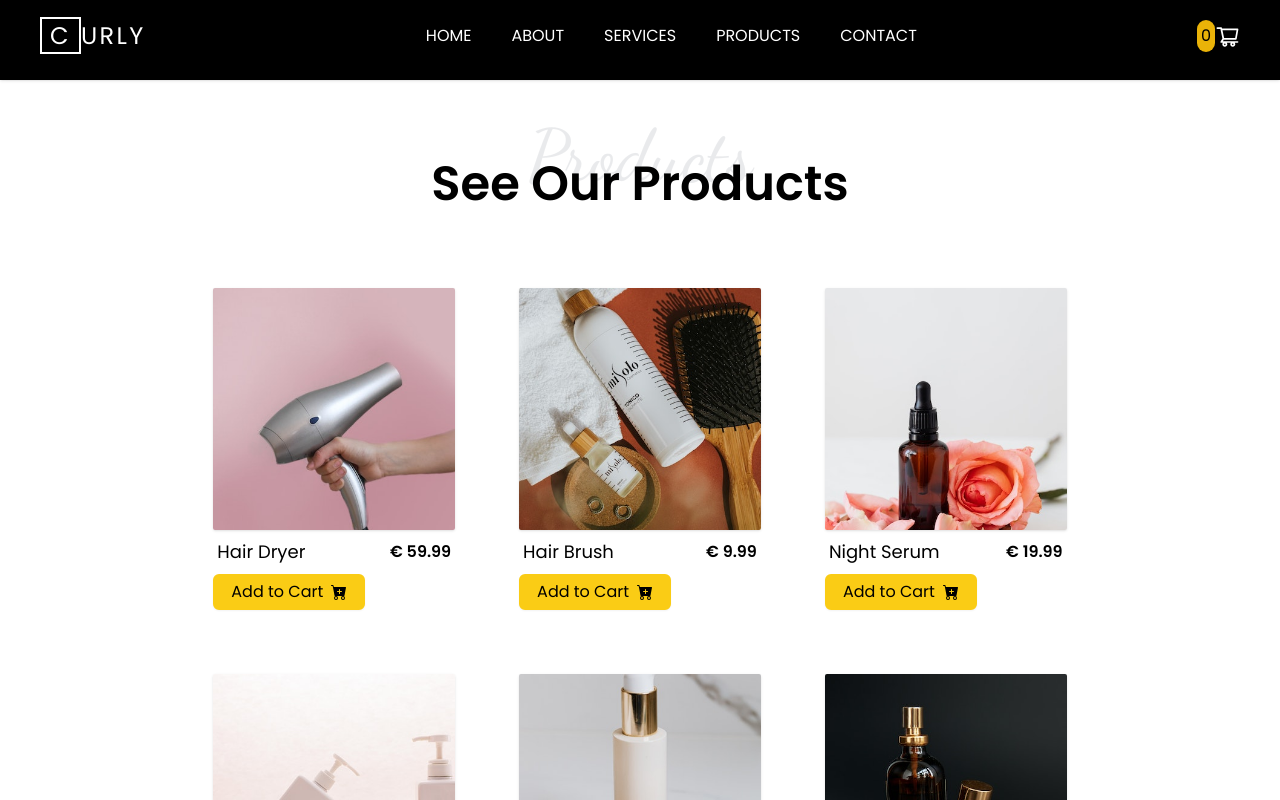
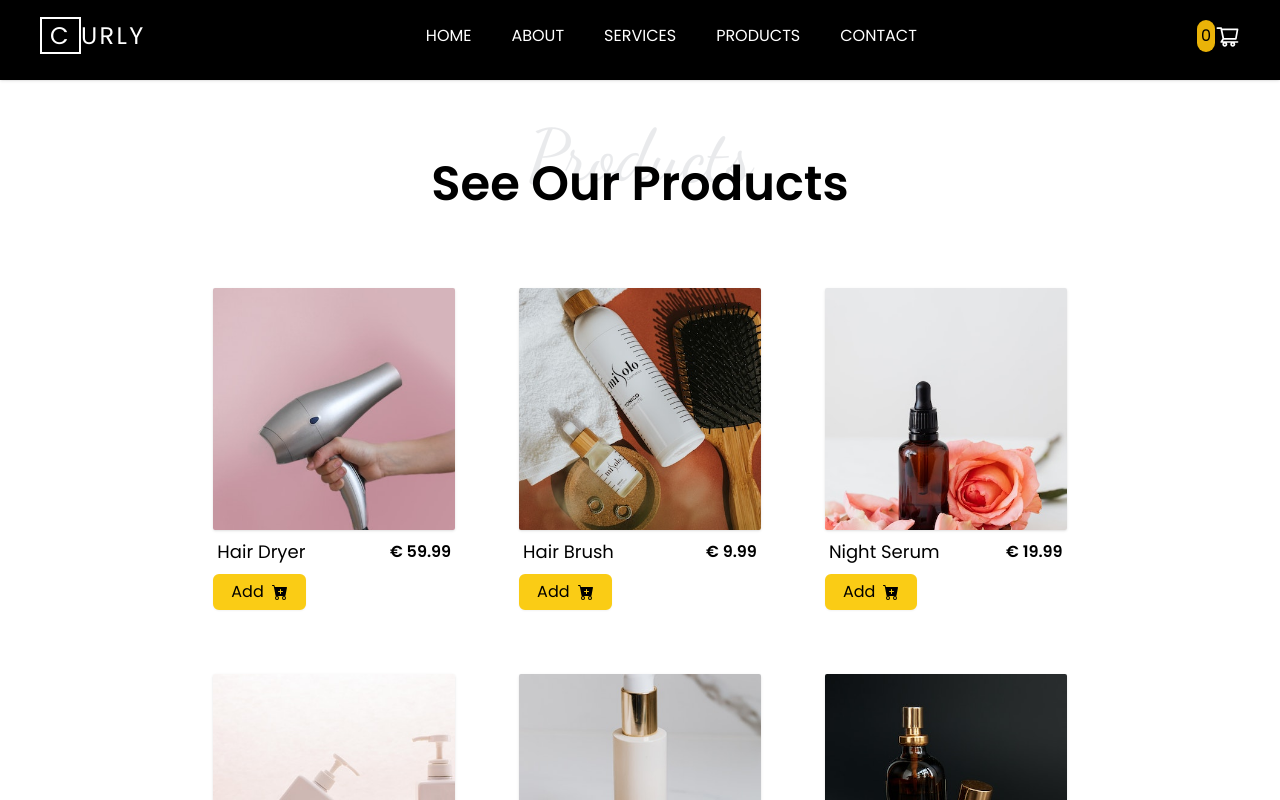
Before and after one commit to Tati-Maria/curly-salon-website, a Next.js app: page /products in a window 1280 px wide. Shown: the top 800 px of the page. Built offline with nearby package versions, Linux system fonts and the light colour scheme.

Commit message:
edited add button

```diff
--- a/components/Product.jsx
+++ b/components/Product.jsx
@@ -25,7 +25,7 @@ const Product = ({product}) => {
         (<button onClick={() => dispatch({
             type: "ADD_TO_CART", payload: product
         })} className="cart-btn">
-        <span>Add to Cart</span>
+        <span>Add </span>
         <BsCartPlusFill />
     </button>)
         }
```
